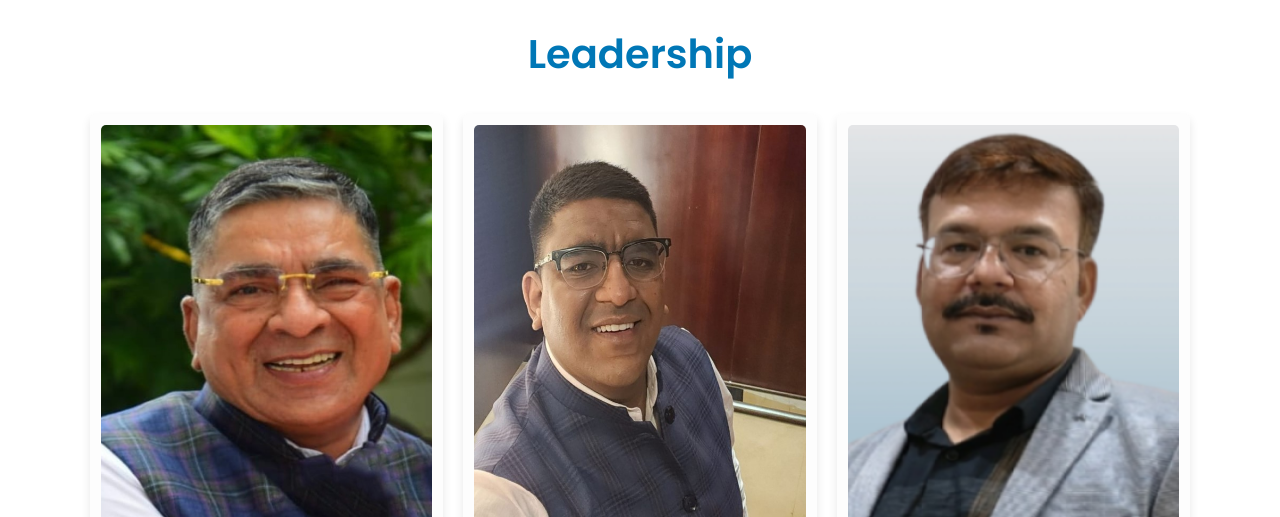
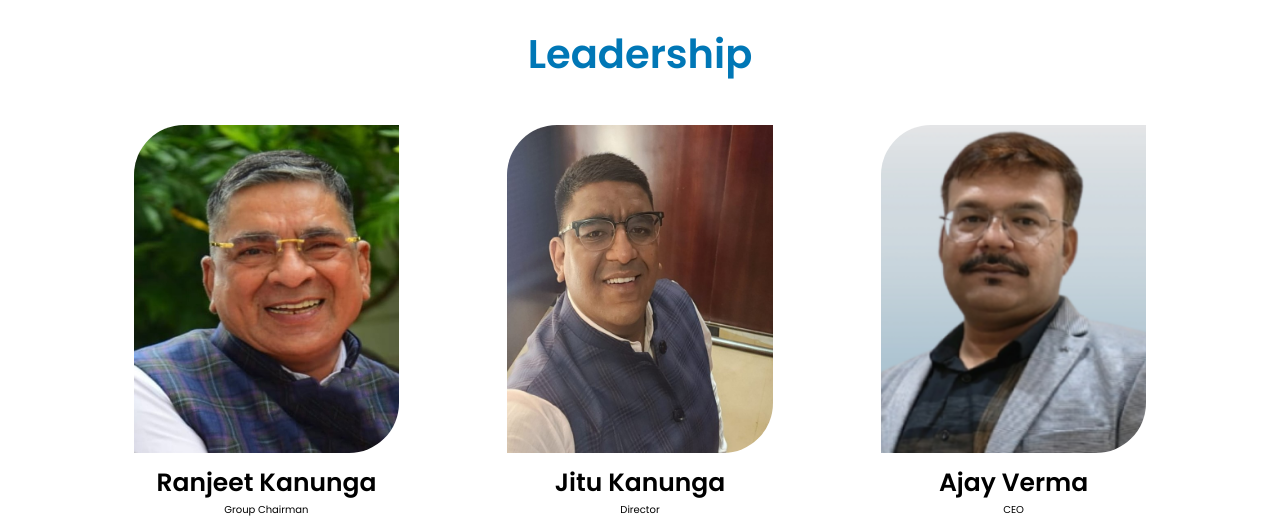
Before and after one commit to yaksh210/international-_tubes, a plain HTML site: page index.html in a window 1280 px wide. Shown: the part 1610-2127 px from the top of the page. Drawn offline with nearby package versions, Linux system fonts and the light colour scheme.

Commit message:
Update style.css

```diff
--- a/style.css
+++ b/style.css
@@ -231,34 +231,26 @@ section{
 
 .team .box-container{
     display: grid;
-    grid-template-columns: repeat(auto-fit, minmax(30rem, 1fr));
+    grid-template-columns: repeat(auto-fit, minmax(25rem, 1fr));
     gap: 2rem;
 }
 
 .team .box-container .box{
-    background: var(--white);
-    border-radius: .5rem;
-    box-shadow: var(--box-shadow);
     text-align: center;
 }
 
 .team .box-container .box .image{
-    height: 45rem;
+    height: 35rem;
     width: 100%;
     padding: 1.1rem;
     overflow: hidden;
-    position: relative;
 }
 
 .team .box-container .box .image img{
     height: 100%;
-    width: 100%;
-    border-radius: .5rem;
+    width: 80%;
+    border-radius: 5rem 0 5rem 0;
     object-fit: cover;
-  }
-
-  .team .box-container .box:hover .image img{
-    transform: scale(1.1);
 }
 
 .team .box-container .box .content{
@@ -267,16 +259,17 @@ section{
 }
 
 .team .box-container .box .content h3{
-    color: var(--black);
+    color: var(--primary-color);
     font-size: 2.5rem;
-    margin-bottom: 1rem;
 }
 
-  .team .box-container .box .content p{
-    color: var(--black);
+.team .box-container .box .content h4{
     font-size: 1.7rem;
-    margin-bottom: 1rem;
+    color: var(--main-color);
+    padding-bottom: 1rem;
 }
+
+/* end */
 
   .team .box-container .box .content .share i{
     height: 4.5rem;
```
Lines whose indentation alone changed are shown as unchanged.
